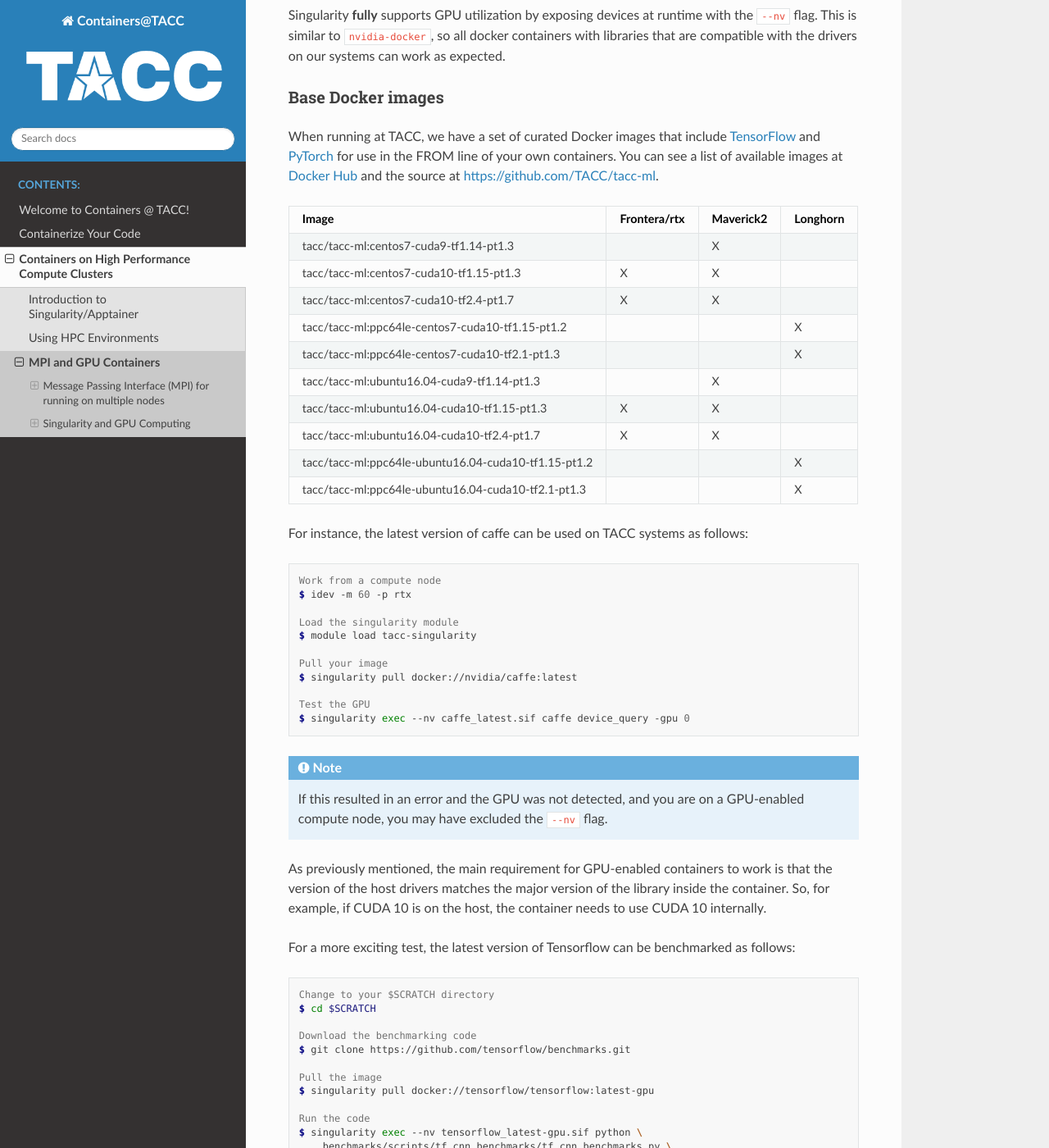
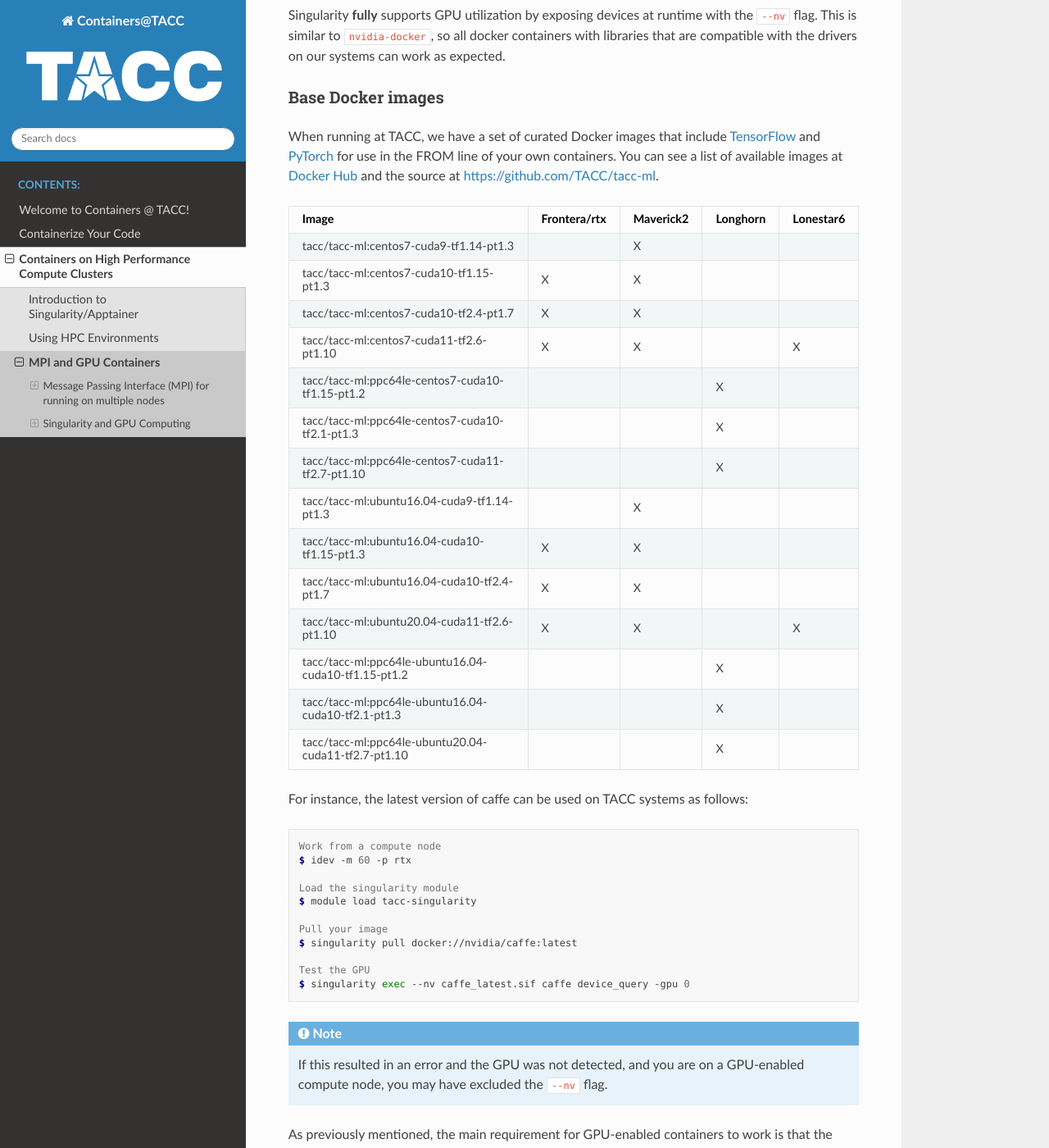
Before and after one commit to TACC/containers_at_tacc, a Sphinx documentation site: the page built from docs/singularity/03.mpi_and_gpus.rst, in a window 1280 px wide and 1400 px high, scrolled down 5579 px. Shown: the whole window at 82% size. Built offline with Sphinx 7.4.7 and the Read the Docs theme 2.0.0, drawn with Linux system fonts in a browser that asks for light colours.

Commit message:
updated GPU base image table with new CUDA 11 images (#11)

```diff
--- a/docs/singularity/03.mpi_and_gpus.rst
+++ b/docs/singularity/03.mpi_and_gpus.rst
@@ -217,29 +217,37 @@
 
 When running at TACC, we have a set of curated Docker images that include `TensorFlow <https://www.tensorflow.org/>`_ and `PyTorch <https://pytorch.org/>`_ for use in the FROM line of your own containers.  You can see a list of available images at `Docker Hub <https://hub.docker.com/r/tacc/tacc-ml>`_ and the source at `https://github.com/TACC/tacc-ml <https://github.com/TACC/tacc-ml>`_.
 
-+------------------------------------------------------+--------------+-----------+----------+
-| Image                                                | Frontera/rtx | Maverick2 | Longhorn |
-+======================================================+==============+===========+==========+
-| tacc/tacc-ml:centos7-cuda9-tf1.14-pt1.3              |              | X         |          |
-+------------------------------------------------------+--------------+-----------+----------+
-| tacc/tacc-ml:centos7-cuda10-tf1.15-pt1.3             | X            | X         |          |
-+------------------------------------------------------+--------------+-----------+----------+
-| tacc/tacc-ml:centos7-cuda10-tf2.4-pt1.7              | X            | X         |          |
-+------------------------------------------------------+--------------+-----------+----------+
-| tacc/tacc-ml:ppc64le-centos7-cuda10-tf1.15-pt1.2     |              |           | X        |
-+------------------------------------------------------+--------------+-----------+----------+
-| tacc/tacc-ml:ppc64le-centos7-cuda10-tf2.1-pt1.3      |              |           | X        |
-+------------------------------------------------------+--------------+-----------+----------+
-| tacc/tacc-ml:ubuntu16.04-cuda9-tf1.14-pt1.3          |              | X         |          |
-+------------------------------------------------------+--------------+-----------+----------+
-| tacc/tacc-ml:ubuntu16.04-cuda10-tf1.15-pt1.3         | X            | X         |          |
-+------------------------------------------------------+--------------+-----------+----------+
-| tacc/tacc-ml:ubuntu16.04-cuda10-tf2.4-pt1.7          | X            | X         |          |
-+------------------------------------------------------+--------------+-----------+----------+
-| tacc/tacc-ml:ppc64le-ubuntu16.04-cuda10-tf1.15-pt1.2 |              |           | X        |
-+------------------------------------------------------+--------------+-----------+----------+
-| tacc/tacc-ml:ppc64le-ubuntu16.04-cuda10-tf2.1-pt1.3  |              |           | X        |
-+------------------------------------------------------+--------------+-----------+----------+
++------------------------------------------------------+--------------+-----------+----------+-----------+
+| Image                                                | Frontera/rtx | Maverick2 | Longhorn | Lonestar6 |
++======================================================+==============+===========+==========+===========+
+| tacc/tacc-ml:centos7-cuda9-tf1.14-pt1.3              |              | X         |          |           |
++------------------------------------------------------+--------------+-----------+----------+-----------+
+| tacc/tacc-ml:centos7-cuda10-tf1.15-pt1.3             | X            | X         |          |           |
++------------------------------------------------------+--------------+-----------+----------+-----------+
+| tacc/tacc-ml:centos7-cuda10-tf2.4-pt1.7              | X            | X         |          |           |
++------------------------------------------------------+--------------+-----------+----------+-----------+
+| tacc/tacc-ml:centos7-cuda11-tf2.6-pt1.10             | X            | X         |          | X         |
++------------------------------------------------------+--------------+-----------+----------+-----------+
+| tacc/tacc-ml:ppc64le-centos7-cuda10-tf1.15-pt1.2     |              |           | X        |           |
++------------------------------------------------------+--------------+-----------+----------+-----------+
+| tacc/tacc-ml:ppc64le-centos7-cuda10-tf2.1-pt1.3      |              |           | X        |           |
++------------------------------------------------------+--------------+-----------+----------+-----------+
+| tacc/tacc-ml:ppc64le-centos7-cuda11-tf2.7-pt1.10     |              |           | X        |           |
++------------------------------------------------------+--------------+-----------+----------+-----------+
+| tacc/tacc-ml:ubuntu16.04-cuda9-tf1.14-pt1.3          |              | X         |          |           |
++------------------------------------------------------+--------------+-----------+----------+-----------+
+| tacc/tacc-ml:ubuntu16.04-cuda10-tf1.15-pt1.3         | X            | X         |          |           |
++------------------------------------------------------+--------------+-----------+----------+-----------+
+| tacc/tacc-ml:ubuntu16.04-cuda10-tf2.4-pt1.7          | X            | X         |          |           |
++------------------------------------------------------+--------------+-----------+----------+-----------+
+| tacc/tacc-ml:ubuntu20.04-cuda11-tf2.6-pt1.10         | X            | X         |          | X         |
++------------------------------------------------------+--------------+-----------+----------+-----------+
+| tacc/tacc-ml:ppc64le-ubuntu16.04-cuda10-tf1.15-pt1.2 |              |           | X        |           |
++------------------------------------------------------+--------------+-----------+----------+-----------+
+| tacc/tacc-ml:ppc64le-ubuntu16.04-cuda10-tf2.1-pt1.3  |              |           | X        |           |
++------------------------------------------------------+--------------+-----------+----------+-----------+
+| tacc/tacc-ml:ppc64le-ubuntu20.04-cuda11-tf2.7-pt1.10 |              |           | X        |           |
++------------------------------------------------------+--------------+-----------+----------+-----------+
 
 For instance, the latest version of caffe can be used on TACC systems as follows:
 
```
